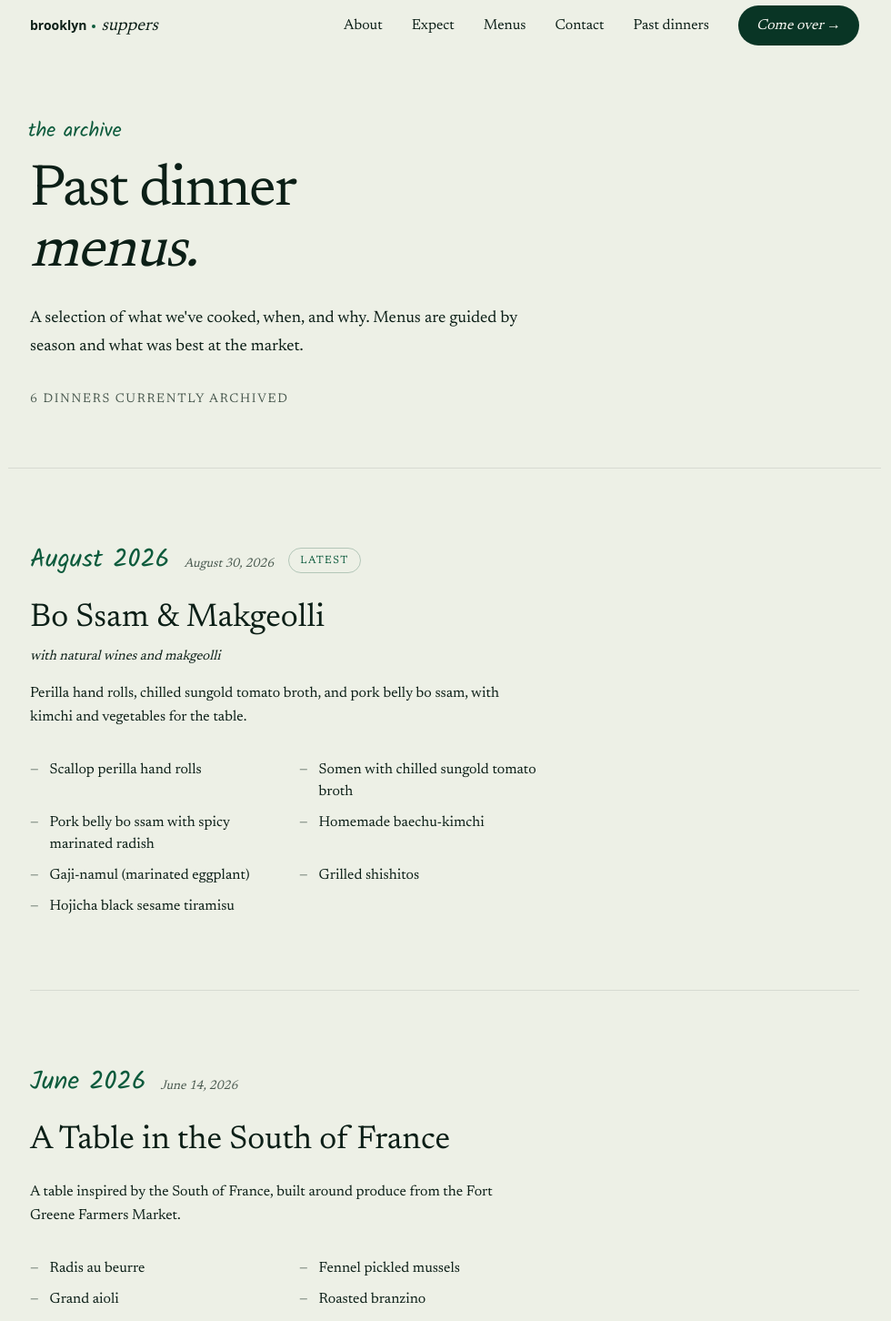
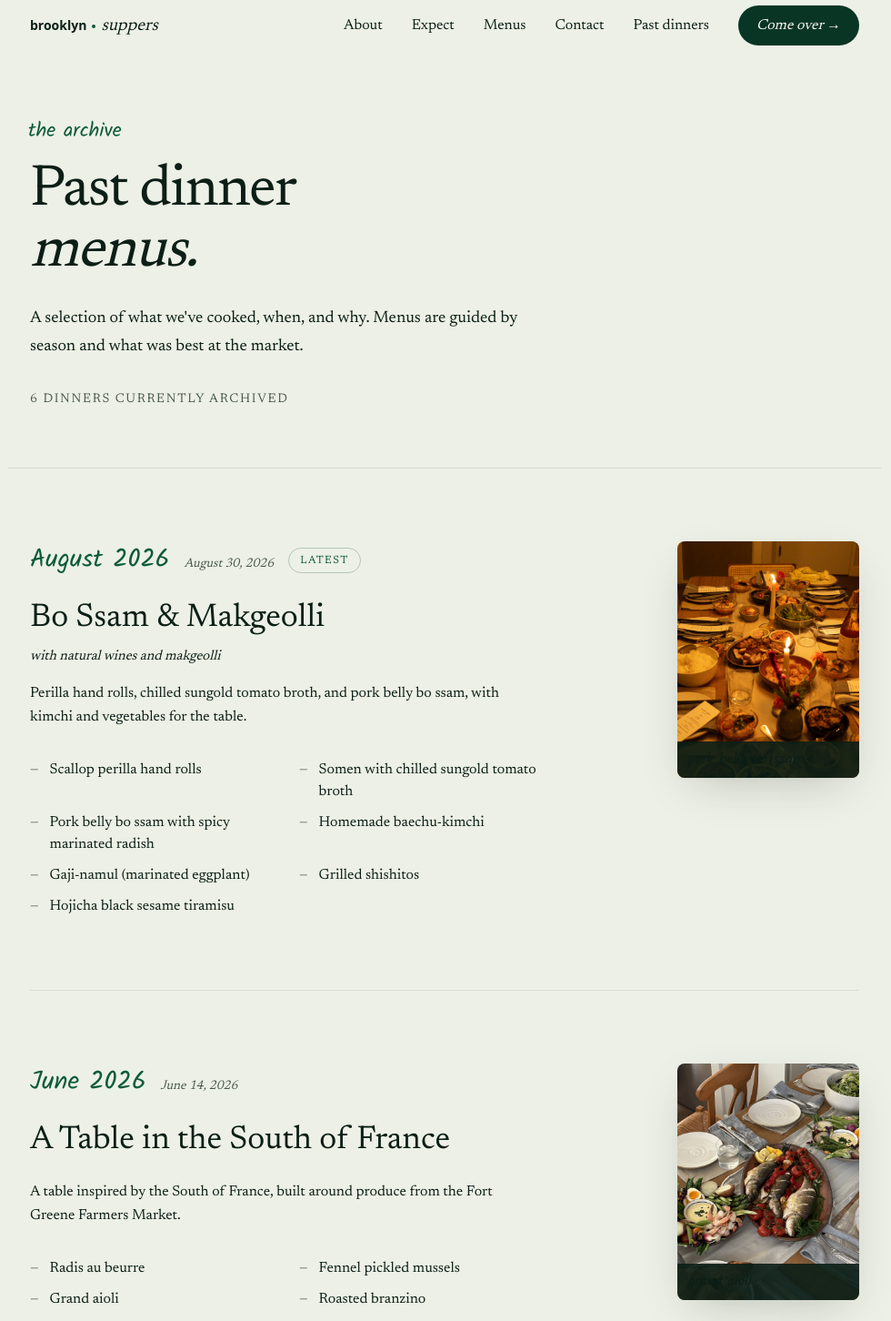
Before and after one commit to ajbesser/brooklyn-suppers-nextjs, a Next.js app: page /dinners in a window 1280 px wide. Shown: the top 1452 px of the page at 91% size, without its empty margins (151-1131 px from the left). Built offline with nearby package versions, Linux system fonts and the light colour scheme.

Commit message:
Add approved June and August dinner photos

```diff
--- a/data/menus.ts
+++ b/data/menus.ts
@@ -23,7 +23,7 @@ const menuEntries: Menu[] = [
     wines: "with natural wines and makgeolli",
     note: "Perilla hand rolls, chilled sungold tomato broth, and pork belly bo ssam, with kimchi and vegetables for the table.",
     caption: "pork belly bo ssam",
-    // No photo selected yet; the homepage uses its text-only card treatment.
+    photo: "/images/menu-aug-2026.jpg",
     courses: [
       "Scallop perilla hand rolls",
       "Somen with chilled sungold tomato broth",
@@ -43,7 +43,7 @@ const menuEntries: Menu[] = [
     wines: "",
     note: "A table inspired by the South of France, built around produce from the Fort Greene Farmers Market.",
     caption: "grand aioli",
-    // Alex confirmed all seven dishes. Leave photo unset until Alex chooses one.
+    photo: "/images/menu-jun-2026.jpg",
     courses: [
       "Radis au beurre",
       "Fennel pickled mussels",
```
Also changed, not shown: public/images/menu-aug-2026.jpg (added), public/images/menu-jun-2026.jpg (added), 1 other file (tests, documents, lock files or other folders).
